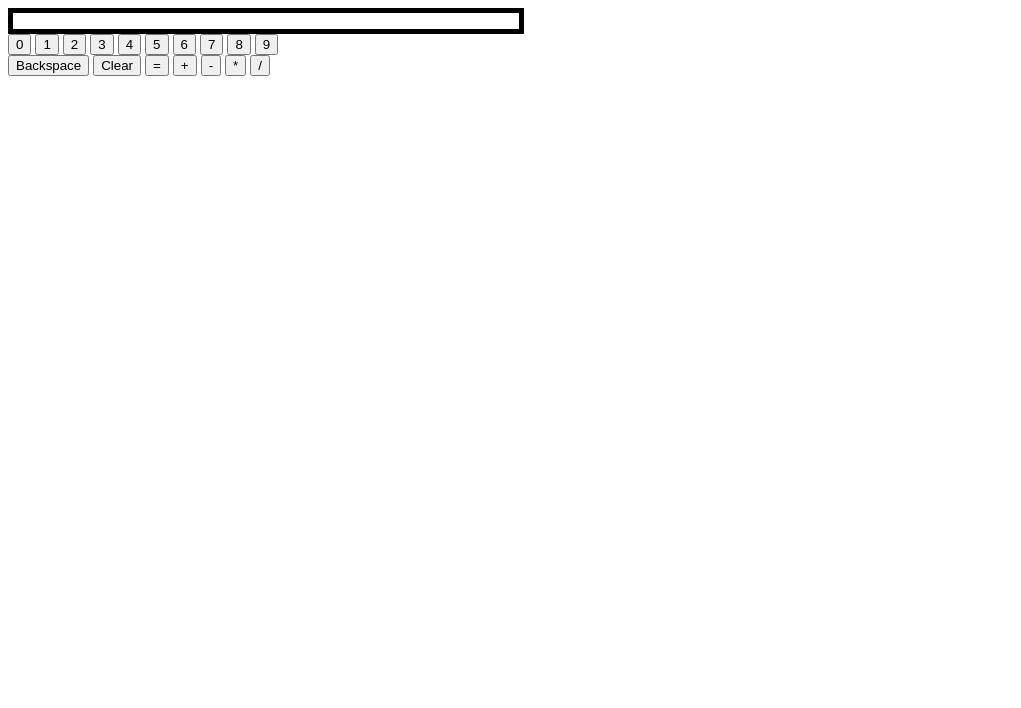
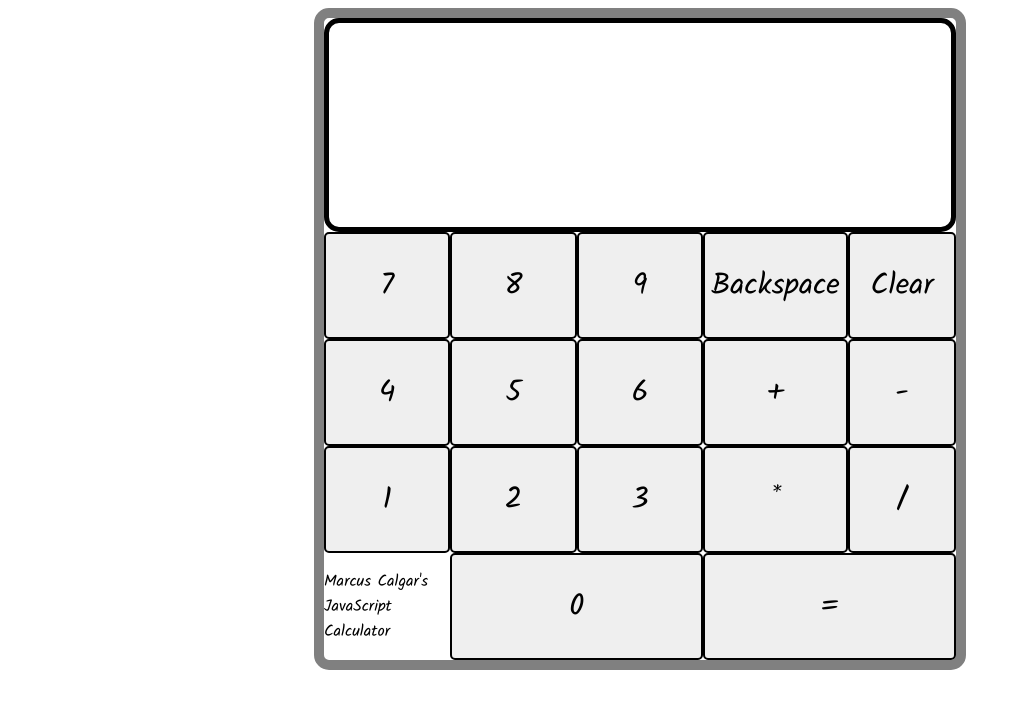
Before and after one commit to MarcusCalgar/javascript_calculator, a plain HTML site: page index.html in a window 1280 px wide. Shown: the whole page, without its empty margins (0-1021 px from the left). Drawn offline with Linux system fonts and the light colour scheme.

Commit message:
Styling started

```diff
--- a/index.html
+++ b/index.html
@@ -3,19 +3,94 @@
     <head>
         <meta charset="UTF-8">
         <title>JavaScript Calculator</title>
+        <link href="https://fonts.googleapis.com/css?family=Kalam&display=swap" rel="stylesheet">
         <style>
+            body {
+                font-family: 'Kalam', cursive;
+                font-size: 100%
+            }
+            button {
+                font-family: 'Kalam', cursive;
+                font-size: 30px;
+                border: 2px solid black;
+                border-radius: 5px;
+            }
+            button:hover {
+                background-color: lightgray;
+            }
+           #calculator {
+               width: 50%;
+               border: 10px solid grey;
+               border-radius: 15px;
+               margin: auto;
+               display: grid;
+               grid-template: repeat(6, 1fr) / repeat(5, 1fr);
+           }
            #screen {
-               height: 20%;
-               width: 40%;
                border: 5px solid black;
+               border-radius: 15px;
+               grid-area: 1 / 1 / 3 / 6;
+           }
+           #display {
+               font-size: 2.5em;
+               text-align: right;
+               margin-right: 5%;
+           }
+           #numButtons {
+               grid-area: 3/1/7/4;
+               display: grid;
+               grid-template: repeat(4, 1fr) / repeat(3, 1fr)
+           }
+                #num0 {
+                    grid-area: 4/2/5/4;
+                }
+                #num1 {
+                    grid-area: 3/1/4/2;
+                }
+                #num2 {
+                    grid-area: 3/2/4/3;
+                }
+                #num3 {
+                    grid-area: 3/3/4/4;
+                }
+                #num4 {
+                    grid-area: 2/1/3/2;
+                }
+                #num5 {
+                    grid-area: 2/2/3/3;
+                }
+                #num6 {
+                    grid-area: 2/3/3/4;
+                }
+                #num7 {
+                    grid-area: 1/1/2/2;
+                }
+                #num8 {
+                    grid-area: 1/2/2/3;
+                }
+                #num9 {
+                    grid-area: 1/3/2/4;
+                }
+           #operatorButtons {
+               grid-area: 3/4/7/6;
+               display: grid;
+               grid-template: repeat(4, 1fr) / repeat(2, 1fr)
+           }
+                #backspace {
+                    grid-area: 1/1/2/2;
+                }
+                #equal {
+                    grid-area: 4/1/5/3
                 }
         </style>
     </head>
     <body>
+        <div id="calculator">
             <div id="screen">
                <p id="display"></p>
             </div>
             <div id="numButtons">
+                <div id="logo"><p>Marcus Calgar's JavaScript Calculator</p></div>
                 <button class="numButton" id="num0" type="button">0</button>
                 <button class="numButton" id="num1" type="button">1</button>
                 <button class="numButton" id="num2" type="button">2</button>
@@ -36,7 +111,7 @@
                 <button class="operatorButton" id="mult" type="button">*</button>
                 <button class="operatorButton" id="divide" type="button">/</button>
             </div>
-
+        </div>
         <script>
             //Init
             let equalButton = document.getElementById("equal");
```
Lines whose indentation alone changed are shown as unchanged.
